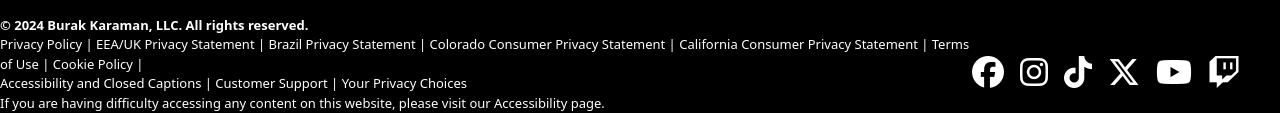
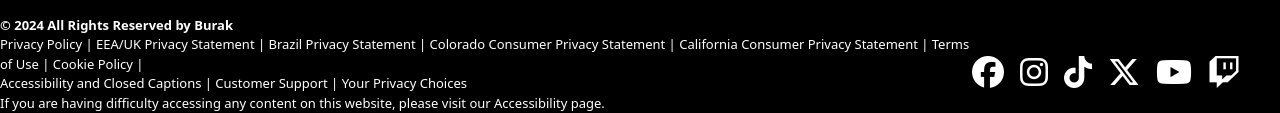
Before and after one commit to karamanburak/NBA_2024_ALL-STAR_VOTE_PAGE, a plain HTML site: page index.html in a window 1280 px wide. Shown: the part 1760-1873 px from the top of the page. Drawn offline with nearby package versions, Linux system fonts and the light colour scheme.

Commit message:
footer changed

```diff
--- a/index.html
+++ b/index.html
@@ -317,7 +317,7 @@
     <footer id="footer">
         <div class="footer footer-left">
             <p>
-                <strong>© 2024 Burak Karaman, LLC. All rights reserved.</strong> <br>
+                <strong>© 2024 All Rights Reserved by Burak</strong> <br>
                 Privacy Policy |
                 EEA/UK Privacy Statement |
                 Brazil Privacy Statement |
```
